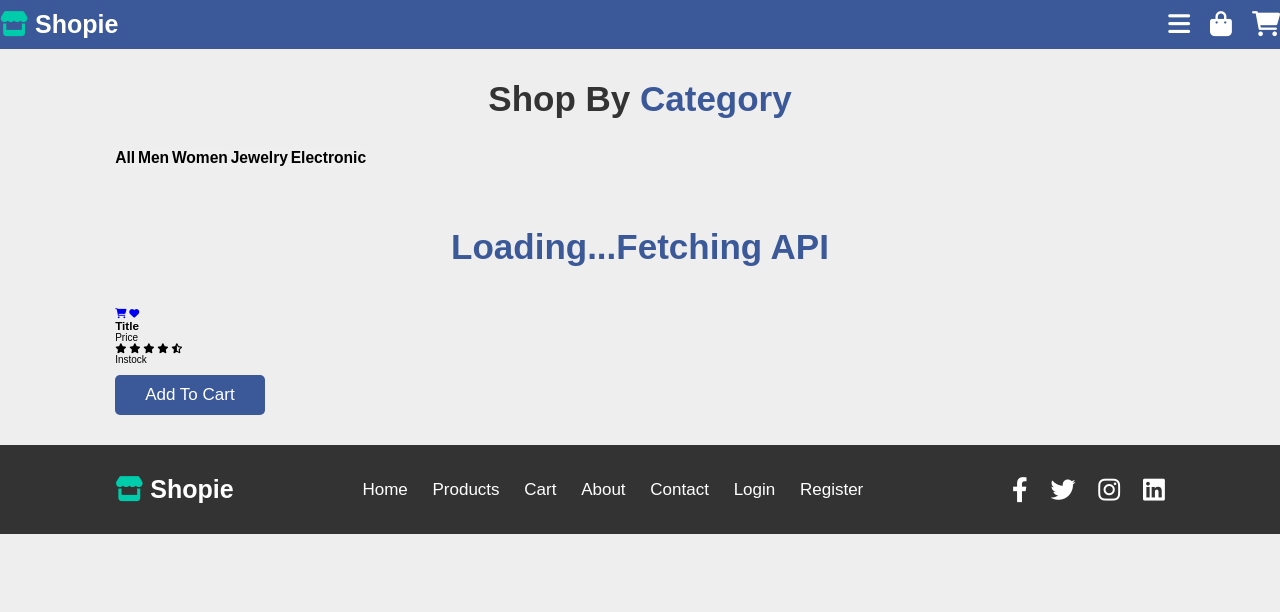
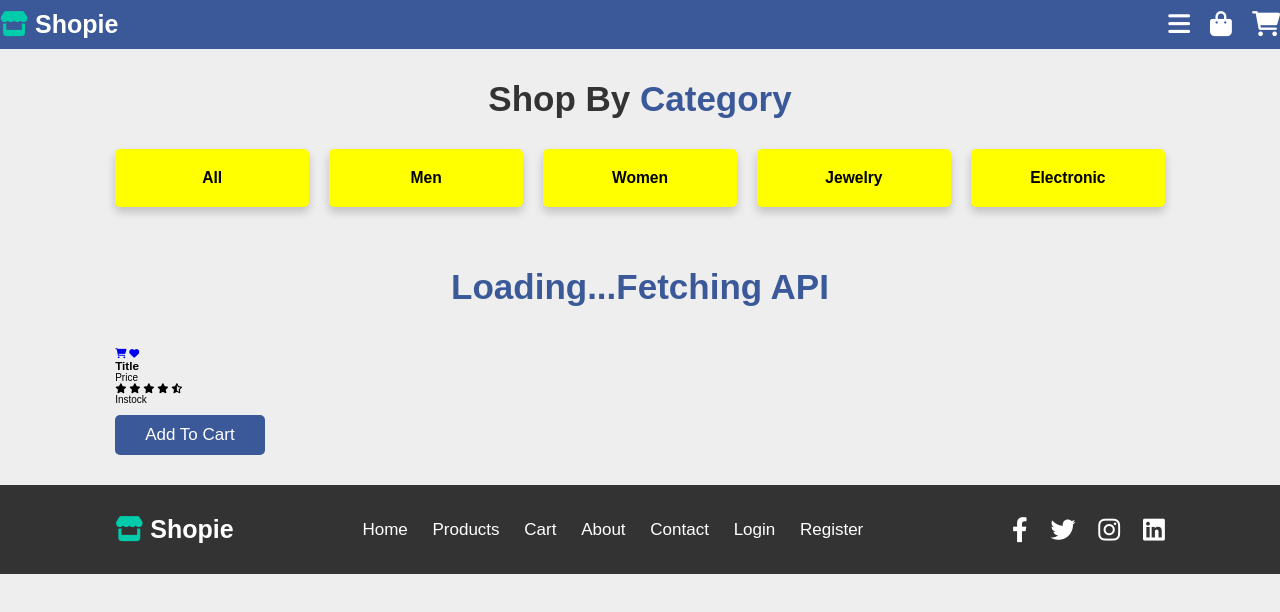
Before and after one commit to IG-Kim2511/me_2022-0314-z-2022-0915-Ecommerce-multiPage-js-SASS-package, a website: page products.html in a window 1280 px wide. Drawn offline with nearby package versions, Linux system fonts and the light colour scheme; a web font is replaced by a local one.

Commit message:
css:products-ing

```diff
--- a/css/main.scss
+++ b/css/main.scss
@@ -405,3 +405,48 @@ background: $blue;
 
 
 // 🥚./products.html
+/*
+
+@mixin grid($val) {
+  display: grid;
+  grid-template-columns: repeat(auto-fit, minmax($val, 1fr));
+  gap: 2rem;
+}
+*/
+
+.category{
+  .box-container{
+    // css320
+
+    @include gird(15rem);
+
+    .box{
+      background: yellow;
+      text-align: center;
+      border-radius: 0.5rem;
+      padding: 2rem;
+      box-shadow: $box-shadow;
+
+      &:hover{
+        background: $black;
+
+        h3{
+          color: $white;
+        }
+      }
+      img{
+        height: 8rem;
+        margin-bottom: 0.5rem;
+      }
+
+      h3{
+        font-size: 1.7rem;
+        color: $black;
+      }
+    }
+  }
+}
+
+.products{
+
+}
--- a/products.html
+++ b/products.html
@@ -80,7 +80,7 @@
         <h1 class="heading">shop by <span>category</span> </h1>
 
         <div class="box-container">
-            <button class="box-container">
+            <button class="box all">
                 <h3>all</h3>
             </button>
 
```
Also changed, not shown: css/main.css, 1 other file.
